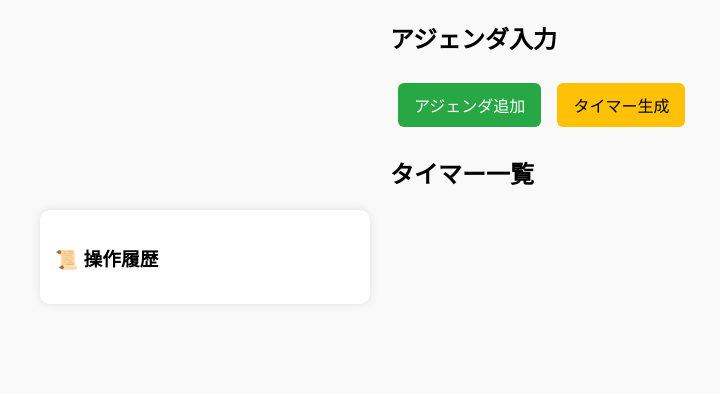
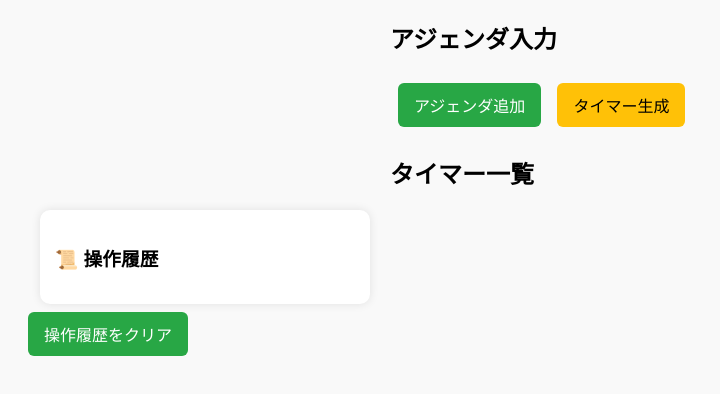
Before and after one commit to pbnakao/meeting-timer, a React (Vite) app: page / in a window 1280 px wide. Shown: the top 394 px of the page, without its empty margins (0-720 px from the left). Built offline with nearby package versions, Linux system fonts and the light colour scheme.

Commit message:
操作履歴をクリアする機能を追加

```diff
--- a/src/App.tsx
+++ b/src/App.tsx
@@ -65,6 +65,12 @@ function App() {
     const newHistory = [entry, ...history.slice(0, 24)] // 最新25件を保持
     setHistory(newHistory)
     saveHistoryToLocalStorage(newHistory)
+  }
+
+  // 🌟 履歴をクリア
+  const clearHistory = () => {
+    setHistory([])
+    localStorage.removeItem(HISTORY_KEY) // ローカルストレージから履歴を削除
   }
 
   // ======================
@@ -163,8 +169,11 @@ function App() {
         </div>
       </div>
 
-      {/* 右側: 履歴表示 */}
+      {/* 左側: 履歴表示 */}
       <History history={history} />
+      <button onClick={clearHistory} className="clear-history-btn">
+        操作履歴をクリア
+      </button>
     </div>
   )
 }
```
